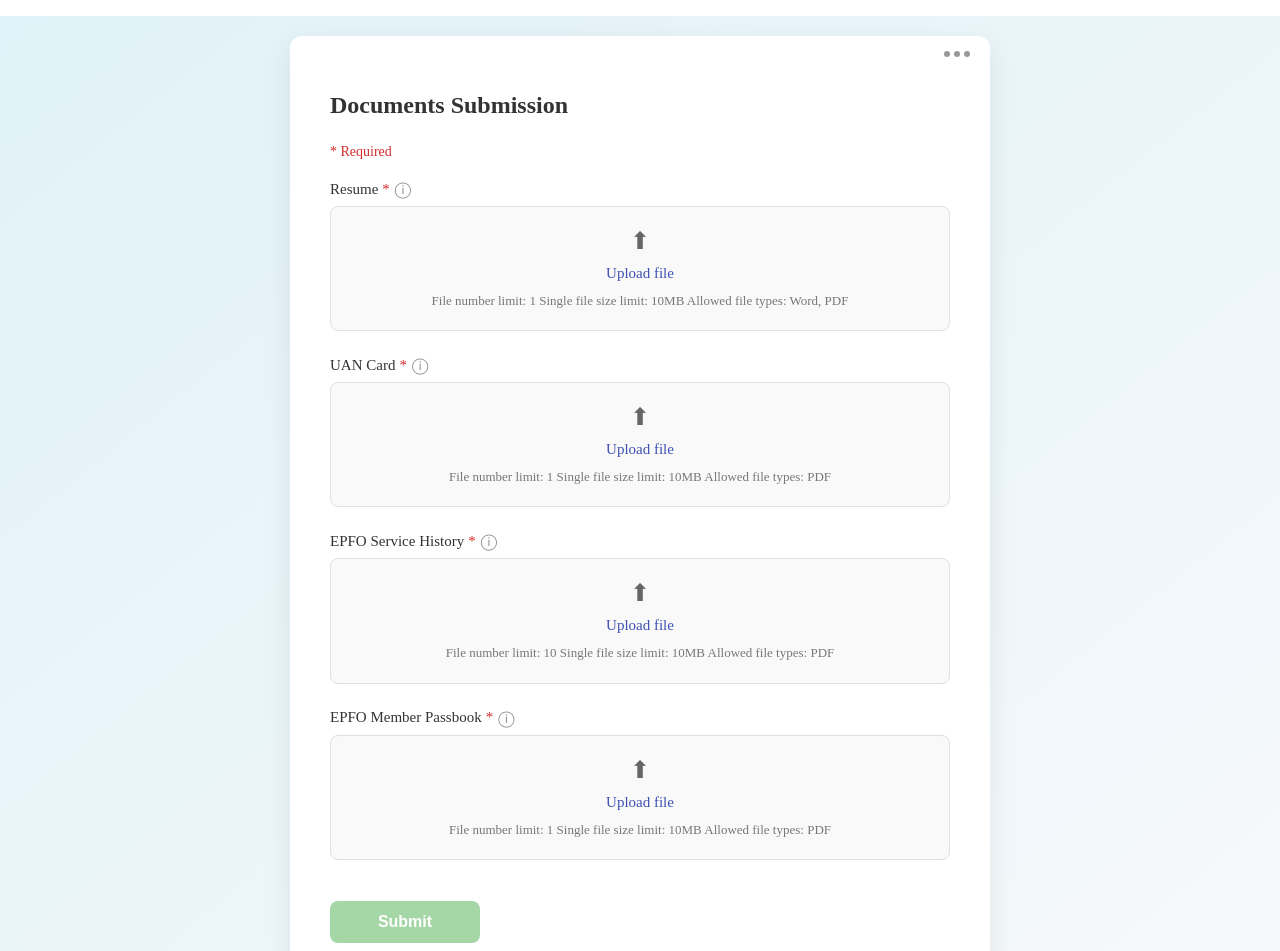
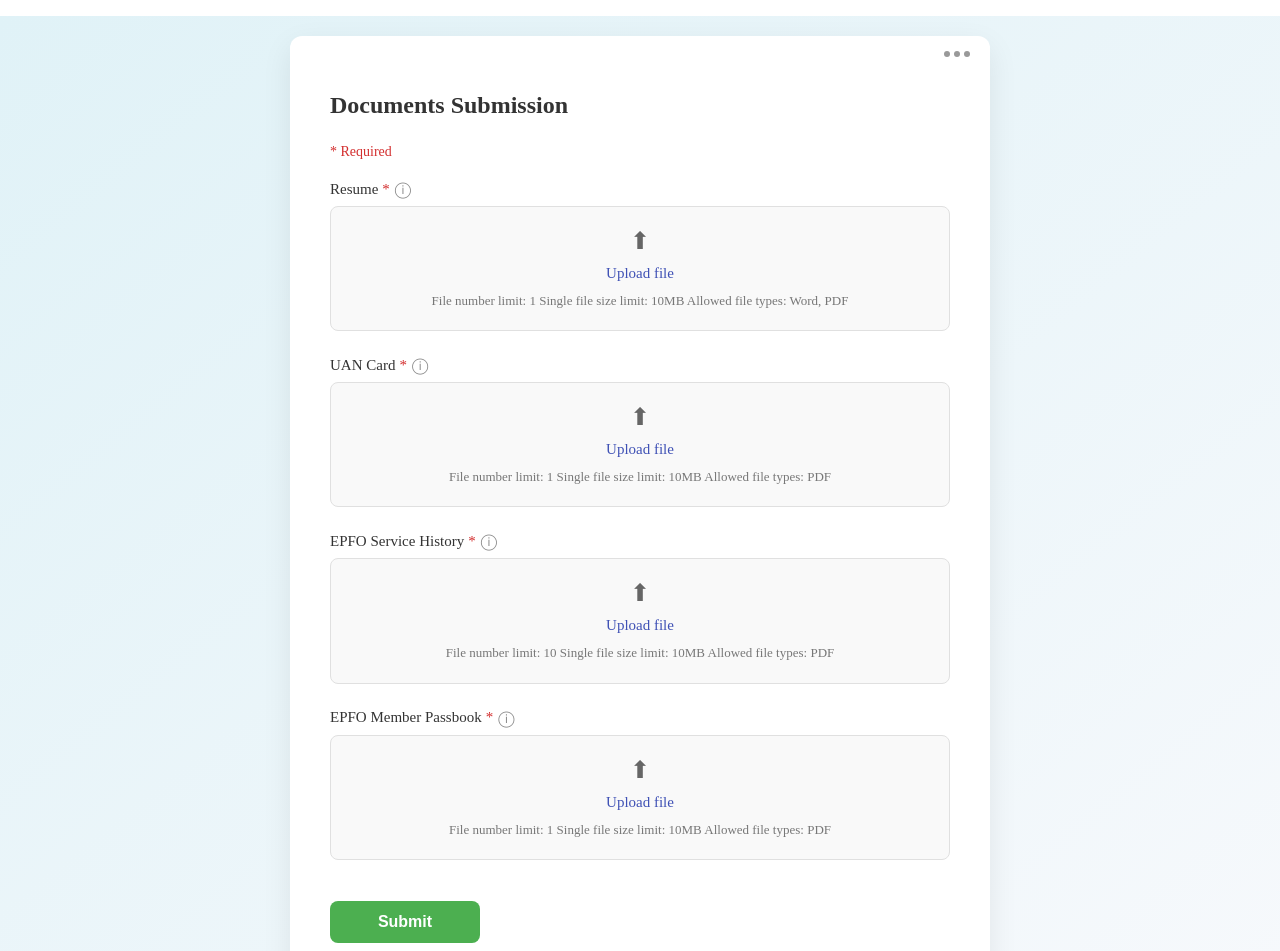
Before and after one commit to axiom-nik/azure-functions, a Next.js app: page /candidate-form in a window 1280 px wide. Shown: the top 951 px of the page. Built offline with nearby package versions, Linux system fonts and the light colour scheme.

Commit message:
Introduce delay before upload completion message in DocumentsSubmissionPage: Added a 5-second timeout before displaying the thank-you page to ensure users can view success notifications, enhancing overall user experience during document submissions.

```diff
--- a/app/candidate-form/page.tsx
+++ b/app/candidate-form/page.tsx
@@ -98,8 +98,8 @@ export default function DocumentsSubmissionPage() {
     await uploadFileToSharePoint(renamedEpfoServiceHistoryFile, renamedEpfoServiceHistoryFile?.name || '');
     await uploadFileToSharePoint(renamedEpfoMemberPassbookFile, renamedEpfoMemberPassbookFile?.name || '');
 
-    // Set upload complete to true after all uploads and messages
-    setUploadComplete(true);
+    // Add a 5-second delay before showing the thank-you page
+    setTimeout(() => setUploadComplete(true), 5000);
   };
 
   interface FileUploadInputProps {
@@ -170,9 +170,10 @@ export default function DocumentsSubmissionPage() {
 
   const isSubmitEnabled = resumeFile && uanCardFile && epfoServiceHistoryFile && epfoMemberPassbookFile;
 
-  if (uploadComplete) {
   return (
     <div className={formStyles.container}>
+      <ToastContainer />
+      {uploadComplete ? (
         <div className={formStyles.formCard}>
           <div className={formStyles.headerDots}>
             <div className={formStyles.dot}></div>
@@ -185,13 +186,7 @@ export default function DocumentsSubmissionPage() {
           <p className={formStyles.greeting}>Have a wonderful day!</p>
           <p className={formStyles.greeting}>You may close this browser window at this time.</p>
         </div>
-      </div>
-    );
-  }
-
-  return (
-    <div className={formStyles.container}>
-      <ToastContainer />
+      ) : (
         <div className={formStyles.formCard}>
           <div className={formStyles.headerDots}>
             <div className={formStyles.dot}></div>
@@ -252,7 +247,7 @@ export default function DocumentsSubmissionPage() {
 
             <button
               type="submit"
-            className={`${formStyles.submitButton} ${!isSubmitEnabled ? formStyles.disabledButton : ''}`}
+              className={formStyles.submitButton}
               style={{ marginTop: '1rem' }}
               disabled={!isSubmitEnabled}
             >
@@ -263,6 +258,7 @@ export default function DocumentsSubmissionPage() {
             </p>
           </form>
         </div>
+      )}
     </div>
   );
 }
```
Lines whose indentation alone changed are shown as unchanged.
